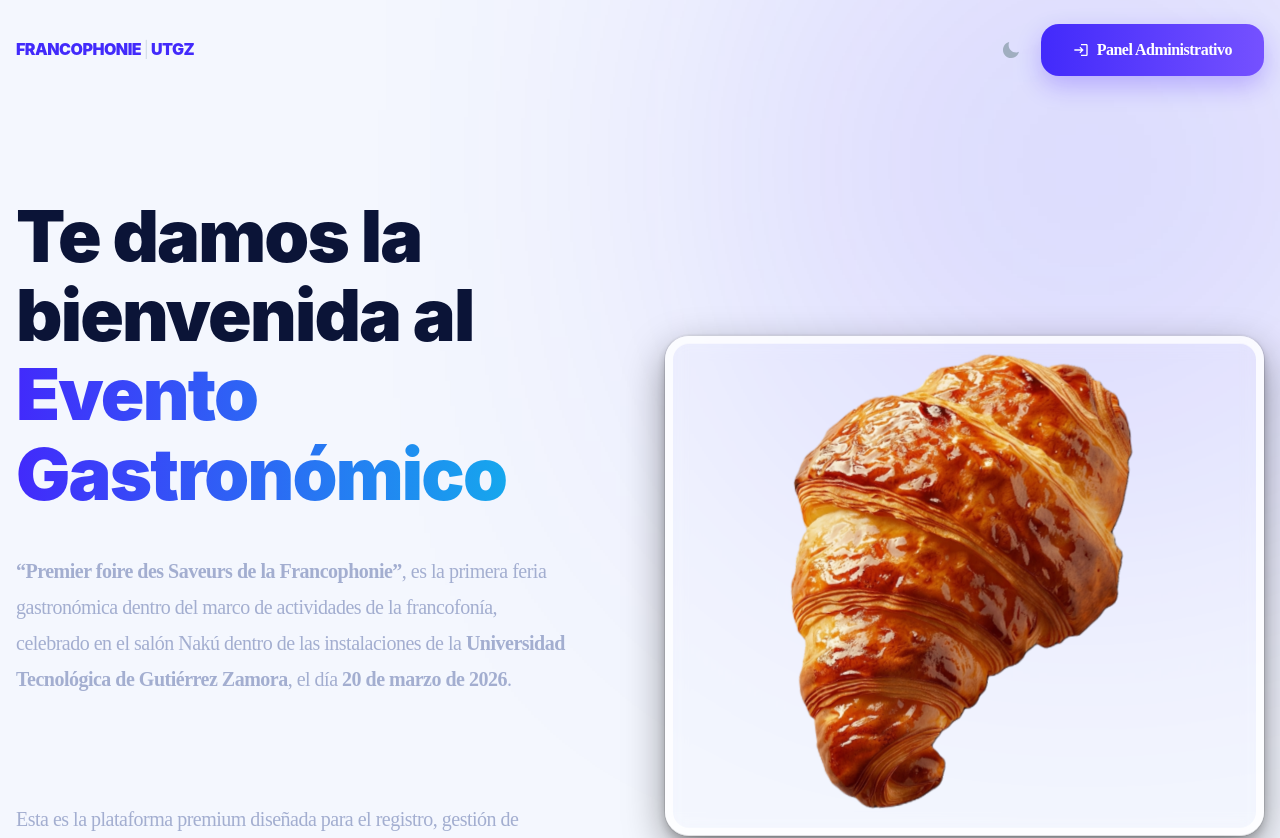
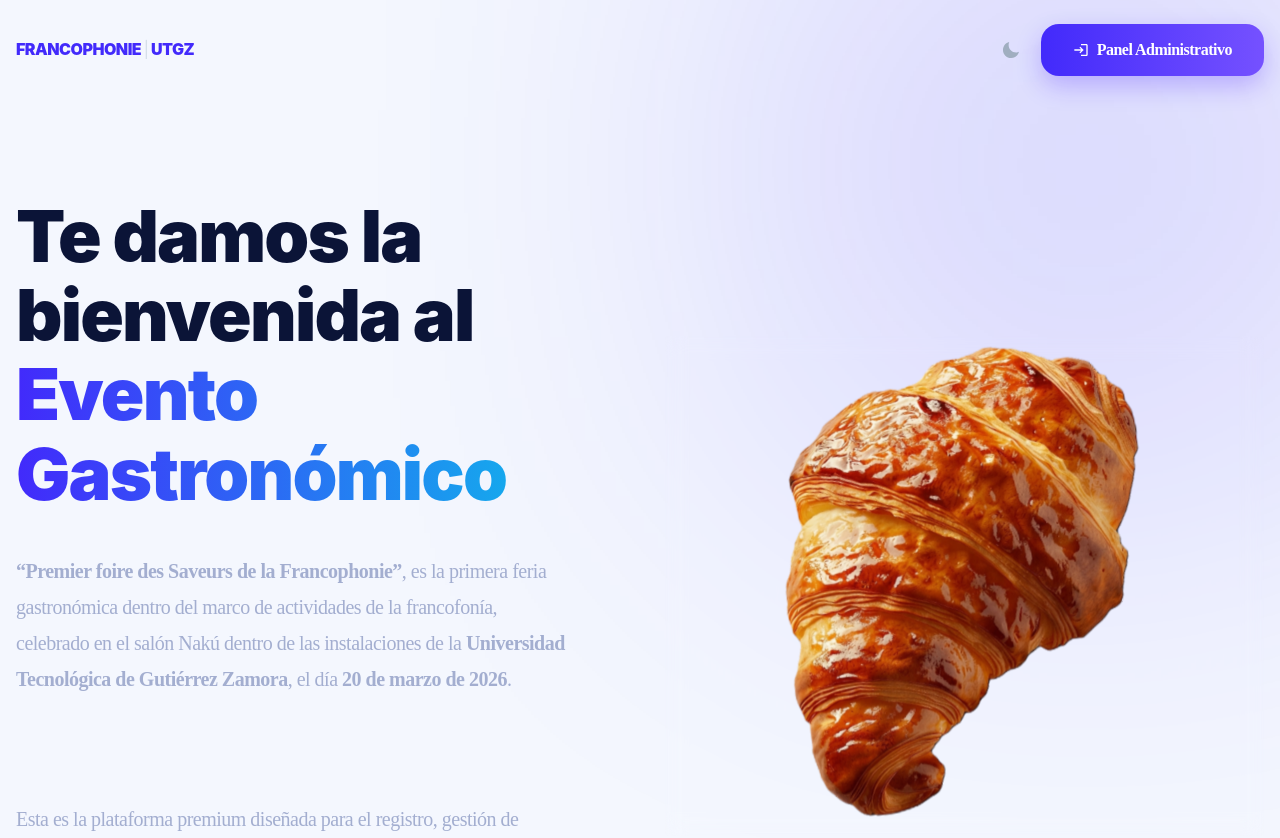
Before and after one commit to calavanda/Evento, a React (Create React App) app: page / in a window 1280 px wide. Shown: the top 838 px of the page. Built offline with nearby package versions, Linux system fonts and the light colour scheme; no server answers.

Commit message:
Modificaciones.

```diff
--- a/src/views/landing/LandingPage.jsx
+++ b/src/views/landing/LandingPage.jsx
@@ -281,12 +281,12 @@ export default function LandingPage() {
               }}
               position={"relative"}
               height={{ base: "350px", md: "500px" }}
-              rounded={"3xl"}
-              boxShadow={"dark-lg"}
+              //rounded={"3xl"}
+              //boxShadow={"dark-lg"}
               width={"full"}
               overflow={"hidden"}
-              border="8px solid"
-              borderColor={useColorModeValue("whiteAlpha.800", "whiteAlpha.100")}
+              //border="8px solid"
+              //borderColor={useColorModeValue("whiteAlpha.800", "whiteAlpha.100")}
               backdropFilter="blur(10px)"
             >
               <MotionImage
```
